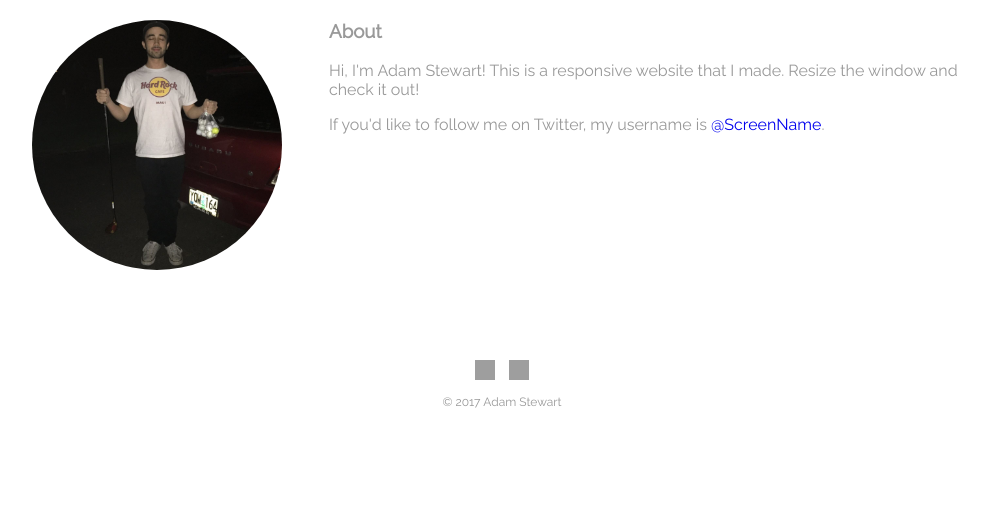
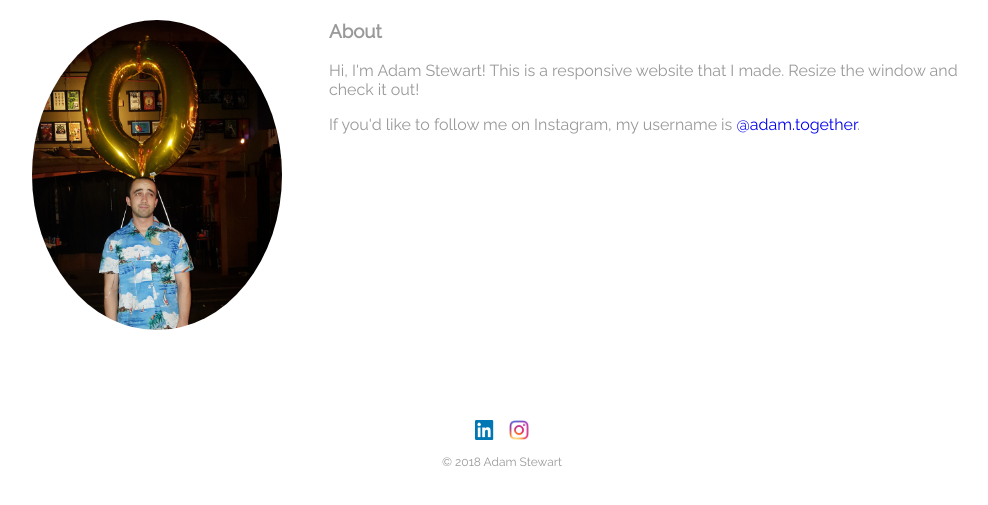
Before and after one commit to AdamTogether/public_html, a PHP site: page /about.html in a window 1280 px wide. Shown: the part 141-646 px from the top of the page, without its empty margins (138-1126 px from the left). Run offline with PHP 8.4, Linux system fonts and the light colour scheme; some web fonts are replaced; grey boxes are pictures that could not be loaded.

Commit message:
First Update
Assessed the current state of the public website and made some minor
changes.

```diff
--- a/about.html
+++ b/about.html
@@ -8,8 +8,9 @@
     <link rel="stylesheet" href="css/responsive.css">
     <title>Adam Stewart | Software Developer</title>
   </head>
+
   <body>
-    <!-- Death from Above -->
+    <!-- "Array indices start at 1." -Donald J. Trump -->
     <header>
       <a href="index.html" id="logo">
         <h1>Adam Stewart</h1>
@@ -26,23 +27,23 @@
     <!-- Down Unda -->
     <div id="wrapper">
       <section>
-        <a href="img/adam.jpg">
+        <!-- <a href="img/adam.jpg"> -->
           <img src="img/adam.jpg" alt="Photograph of Adam Stewart" class="profile-pic">
-        </a>
+        <!-- </a> -->
         <h3>About</h3>
         <p>Hi, I'm Adam Stewart! This is a responsive website that I made. Resize the window and check it out!</p>
-        <p>If you'd like to follow me on Twitter, my username is <a href="https://twitter.com/">@ScreenName</a>.</p>
+        <p>If you'd like to follow me on Instagram, my username is <a href="https://www.instagram.com/adam.together/">@adam.together</a>.</p>
       </section>
     </div>
     <footer>
-      <!-- Filenames shortened get past Ad Blocker Plus-->
-      <a href="https://twitter.com/">
-        <img src="img/twit.png" alt="Twitter Logo" class="soc-icon">
+      <!-- Filenames shortened get past Ad Blockers-->
+      <a href="https://www.linkedin.com/in/adam-stewart-79b2b088/">
+        <img src="img/in.png" alt="LinkedIn Logo" class="soc-icon">
       </a>
-      <a href="http://www.facebook.com/">
-        <img src="img/face.png" alt="Facebook Logo" class="soc-icon">
+      <a href="http://www.instagram.com/adam.together">
+        <img src="img/ig.png" alt="Instagram Logo" class="soc-icon">
       </a>
-      <p>&copy; 2017 Adam Stewart</p>
+      <p>&copy; 2018 Adam Stewart</p>
     </footer>
   </body>
 </html>
--- a/css/main.css
+++ b/css/main.css
@@ -20,6 +20,7 @@ a {
 
 img {
   max-width: 100%;
+  image-orientation: from-image;
 }
 
 h3 {
```
Also changed, not shown: contact.html (+9 -8 lines), index.html (+15 -14 lines), img/adam.jpg, img/adam1.jpg (added), img/ig.png (added), img/in.png (added), 1 other file.
